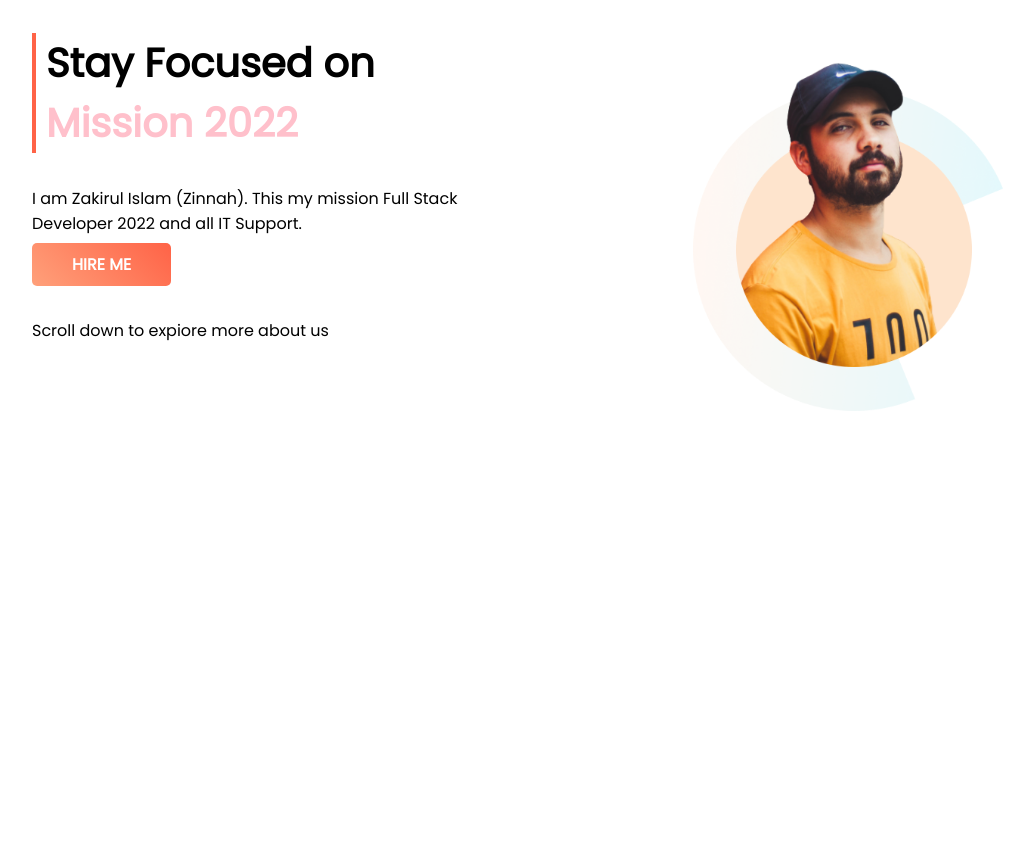
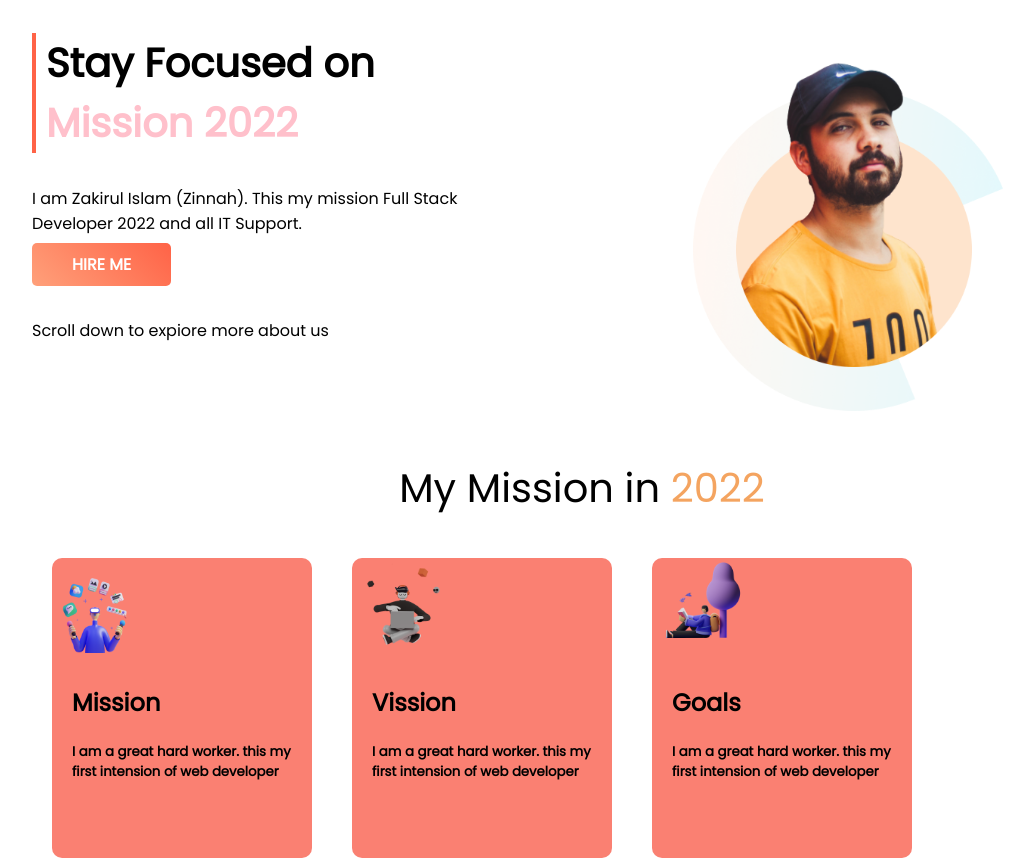
Before and after one commit to zakiruli24/first-asainment, a plain HTML site: page index.html in a window 1280 px wide. Shown: the whole page, without its empty margins (32-1065 px from the left). Before the commit the page ends 800 px from the top, so only its background shows below. Drawn offline with Linux system fonts and the light colour scheme.

Commit message:
second sec

```diff
--- a/index.html
+++ b/index.html
@@ -22,5 +22,29 @@
             </div>
         </div>
     </section>
+
+    <section class="second-section">
+        <p>My Mission in <span>2022</span></p>
+        <div class="sec-part">
+            <img src="images/illustrators/illustrator-1.png" alt="">
+            <h2>Mission</h2>
+            <h5>I am a great hard worker. this my first intension of web developer</h5>
+        </div>
+
+        <div class="sec-part">
+            <img src="images/illustrators/illustrator-2.png" alt="">
+            <h2>Vission</h2>
+            <h5>I am a great hard worker. this my first intension of web developer</h5>
+        </div>
+
+        <div class="sec-part">
+            <div class="second-thard">
+                <img src="images/illustrators/illustrator-3.png" alt="">
+                <h2>Goals</h2>
+             <h5>I am a great hard worker. this my first intension of web developer</h5>
+            </div>
+        </div>
+
+    </section>
 </body>
 </html>
--- a/style.css
+++ b/style.css
@@ -5,7 +5,8 @@ body{
 
 }
 .first-section{
-
+    overflow: hidden;
+    display: inline-block;
 }
 .first-sec-div h1{
     font-size: 40px;
@@ -35,3 +36,34 @@ h1 span{
     min-height: 70%;
     margin-left: 200px;
 }
+
+.second-section{
+    overflow: hidden;
+    display: inline-block;
+}
+.second-section p{
+    text-align: center;
+    font-size: 40px;
+    margin-left: 200px;
+}
+.second-section p span{
+    color:sandybrown;
+}
+.sec-part{
+    height: 300px;
+    width: 260px;
+    background-color: salmon;
+    border-radius: 10px;
+    float: left;
+    margin: 0px 20px;
+}
+.sec-part img{
+    width: 100px;
+    height: 100px;
+}
+.sec-part h2{
+    margin-left: 20px;
+}
+.sec-part h5{
+    margin-left: 20px;
+}
```
